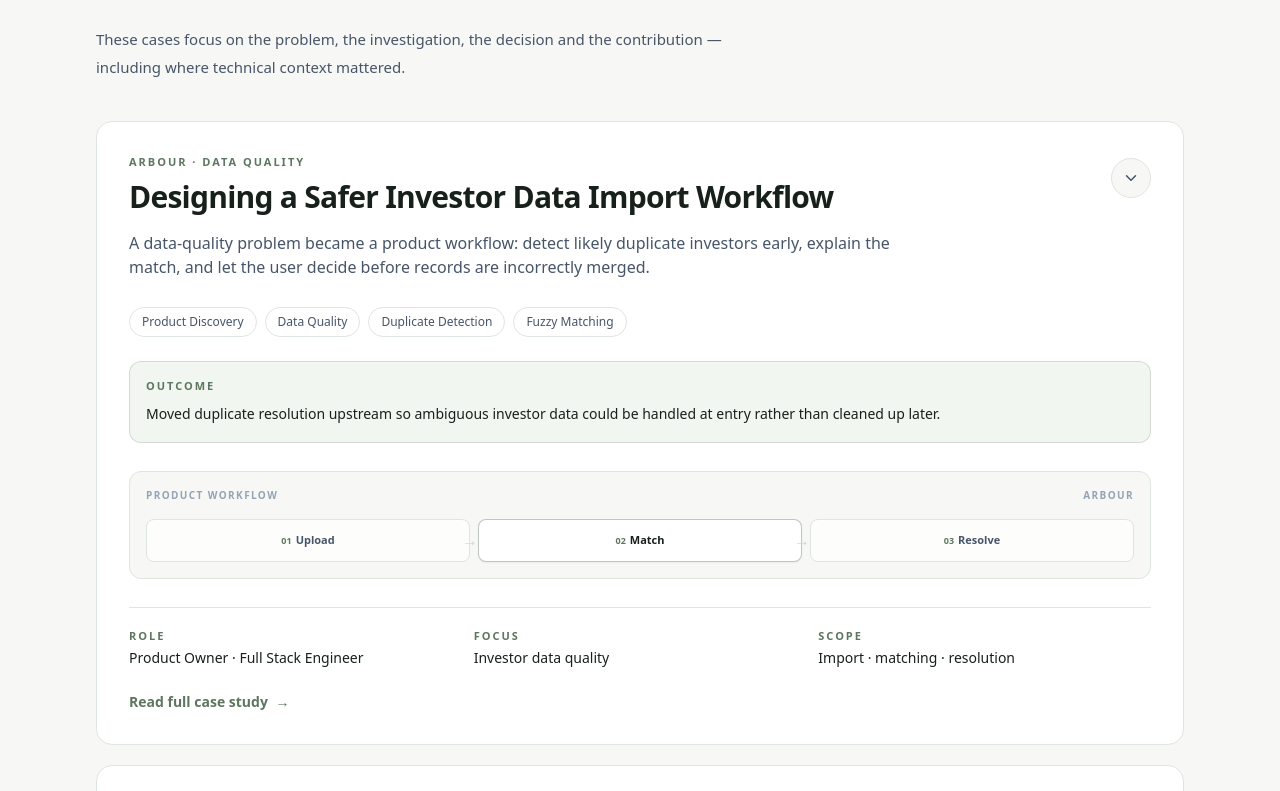
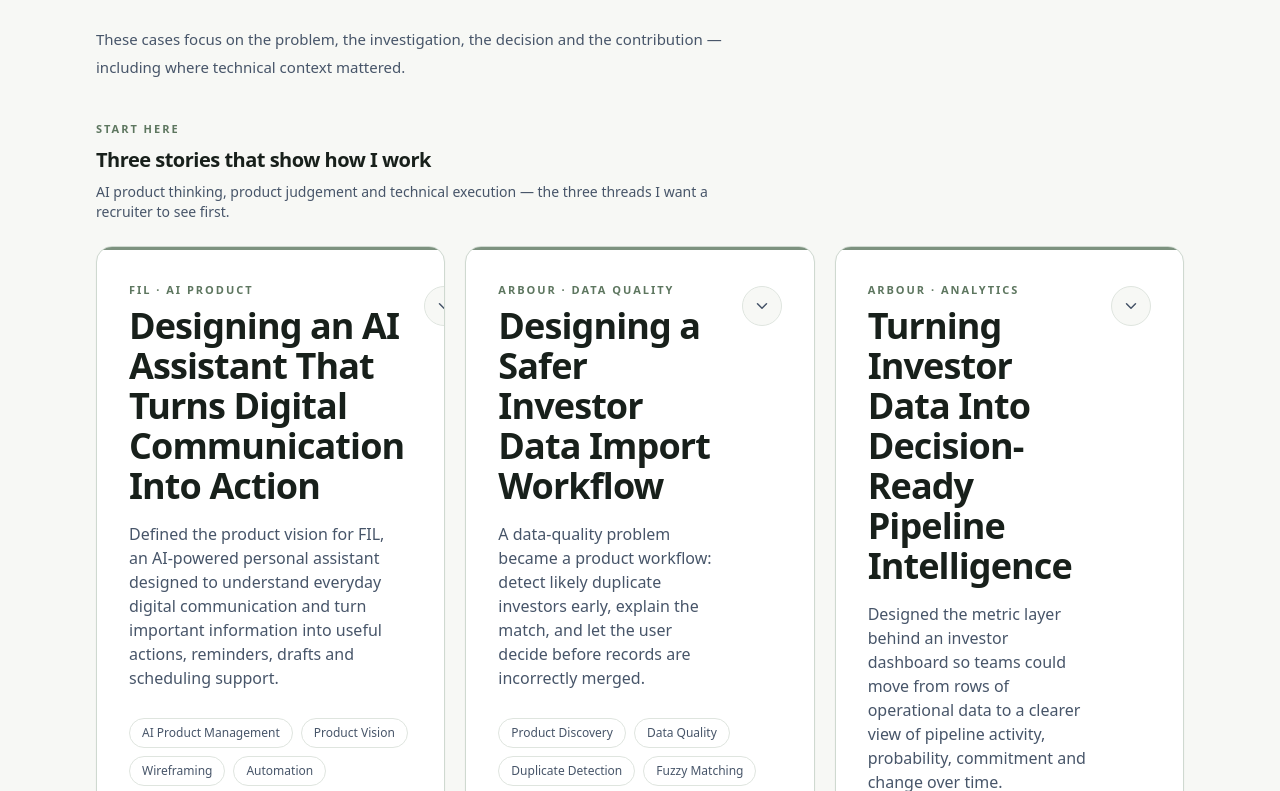
Before and after one commit to MohiddinMohammed/candidate-job-fit, a Next.js app: page / in a window 1280 px wide. Shown: the part 1149-1940 px from the top of the page. Built offline with nearby package versions, Linux system fonts and the light colour scheme.

Commit message:
Prioritize three featured portfolio stories

```diff
--- a/app/page.tsx
+++ b/app/page.tsx
@@ -285,14 +285,32 @@
           <p className="muted mt-5 max-w-2xl">
             These cases focus on the problem, the investigation, the decision and the contribution — including where technical context mattered.
           </p>
-          <div className="mt-10 space-y-6">
-            {visibleCases.length > 0 && visibleCases[0].id === "fil-ai" && (
-              <CaseCard key="fil-ai" c={visibleCases[0]} featured />
-            )}
-            <div className={`grid gap-5 ${visibleCases.length > 0 && visibleCases[0].id === "fil-ai" ? "md:grid-cols-2" : ""}`}>
-              {visibleCases.filter((c) => c.id !== "fil-ai").map((c) => (
-                <CaseCard key={c.id} c={c} />
-              ))}
+          <div className="mt-10">
+            <div>
+              <p className="eyebrow">Start here</p>
+              <h3 className="mt-2 text-xl font-semibold tracking-tight">Three stories that show how I work</h3>
+              <p className="muted mt-2 max-w-2xl text-sm">
+                AI product thinking, product judgement and technical execution — the three threads I want a recruiter to see first.
+              </p>
+            </div>
+            <div className="mt-6 grid gap-5 lg:grid-cols-3">
+              {["fil-ai", "duplicates", "pipeline-intelligence"].map((id) => {
+                const c = cases.find((item) => item.id === id);
+                return c ? <CaseCard key={c.id} c={c} featured /> : null;
+              })}
+            </div>
+
+            <div className="mt-14">
+              <p className="eyebrow">Supporting work</p>
+              <h3 className="mt-2 text-xl font-semibold tracking-tight">Explore the rest by focus area</h3>
+              <div className="mt-6 grid gap-5 md:grid-cols-2">
+                {visibleCases.filter((c) => !["fil-ai", "duplicates", "pipeline-intelligence"].includes(c.id)).map((c) => (
+                  <CaseCard key={c.id} c={c} />
+                ))}
+              </div>
+              {visibleCases.filter((c) => !["fil-ai", "duplicates", "pipeline-intelligence"].includes(c.id)).length === 0 && (
+                <p className="muted mt-6 text-sm">The featured stories above cover this focus area. Use another tab to explore additional work.</p>
+              )}
             </div>
           </div>
           <p className="muted mt-7 text-xs">
```
